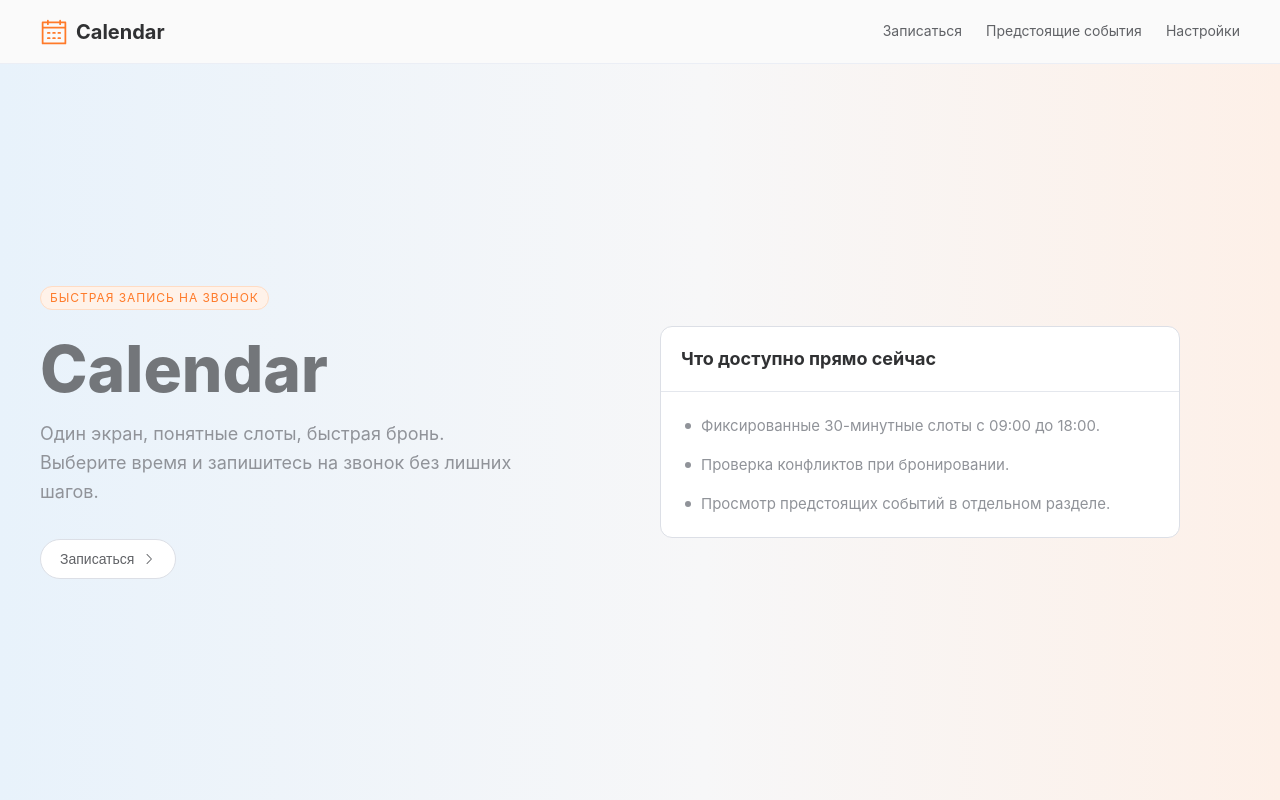
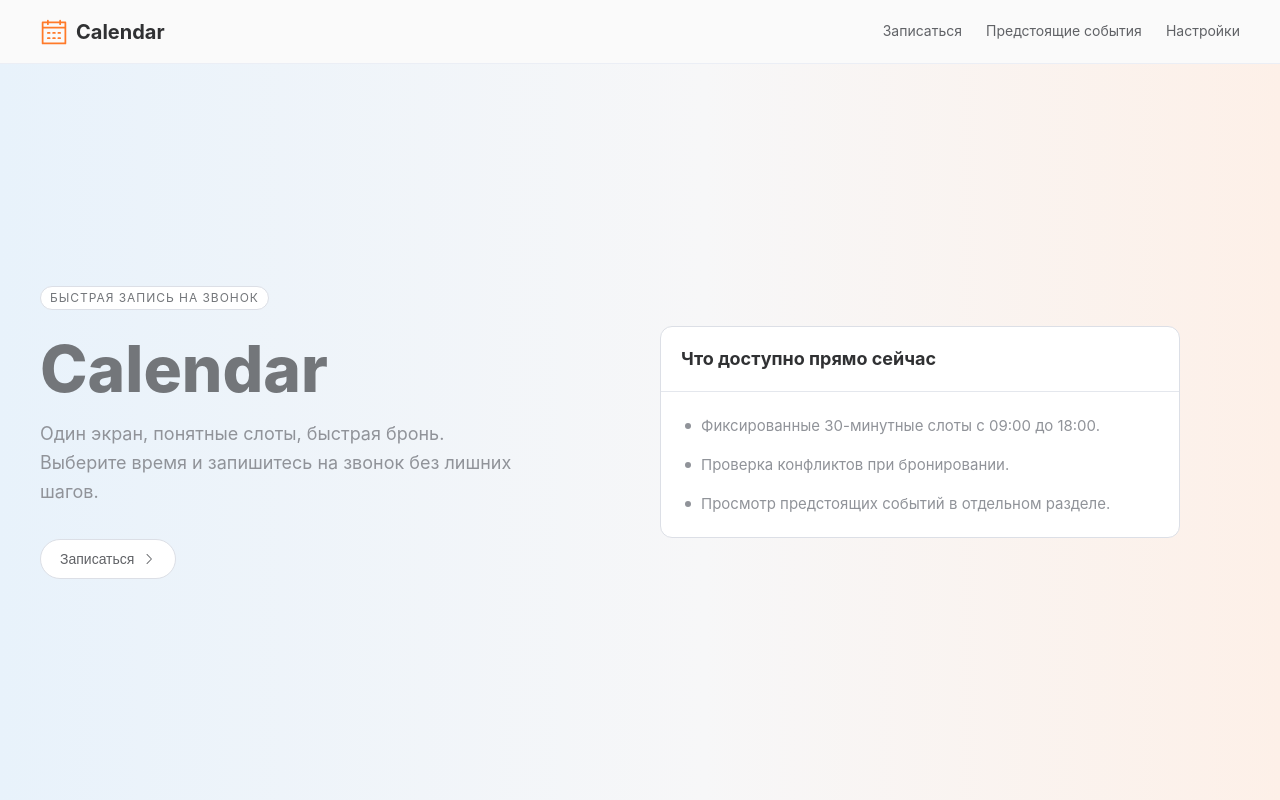
Before and after one commit to sv99/ai-for-developers-project-386, a Vue app: page / in a window 1280 px wide. Built offline with nearby package versions, Linux system fonts and the light colour scheme.

Commit message:
fix: вернуть бейджу на главной белый фон и серый текст (#42)

```diff
--- a/src/views/LandingPage.vue
+++ b/src/views/LandingPage.vue
@@ -56,6 +56,11 @@ const features = [
 }
 
 .hero-tag {
+  /* Стиль бейджа перебит явно: el-tag по умолчанию берёт акцентный цвет темы. */
+  --el-tag-bg-color: var(--el-bg-color);
+  --el-tag-border-color: var(--el-border-color);
+  --el-tag-text-color: var(--el-color-info-dark-2);
+
   font-size: 12px;
   letter-spacing: 0.08em;
   text-transform: uppercase;
```
